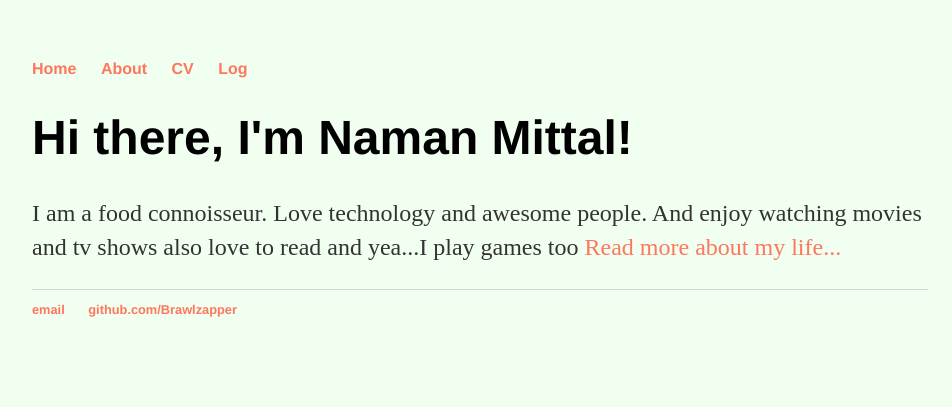
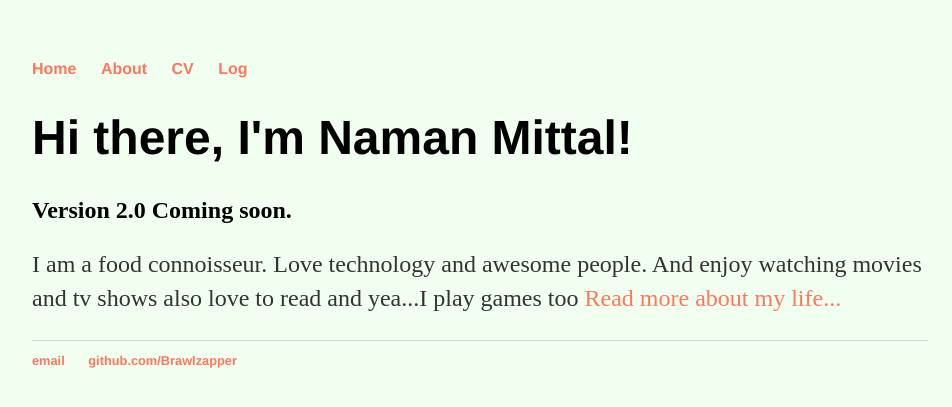
Before and after one commit to Brawlzapper/brawlzapper.github.io, a Jekyll site: the page built from index.html, in a window 1280 px wide. Shown: the top 407 px of the page, without its empty margins (160-1112 px from the left). Built offline with Jekyll 4.4.1, drawn with Linux system fonts in a browser that asks for light colours.

Commit message:
Update index.html

```diff
--- a/index.html
+++ b/index.html
@@ -4,5 +4,6 @@ title: Naman Mittal, About Me
 ---
 <div class="blurb">
 	<h1>Hi there, I'm Naman Mittal!</h1>
+	<h2>Version 2.0 Coming soon.</h2>
 	<p> I am a food connoisseur. Love technology and awesome people. And enjoy watching movies and tv shows also love to read and yea...I play games too  <a href="/about">Read more about my life...</a></p>
 </div><!-- /.blurb -->
```
